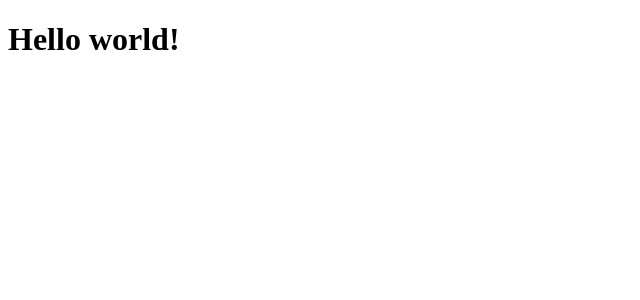
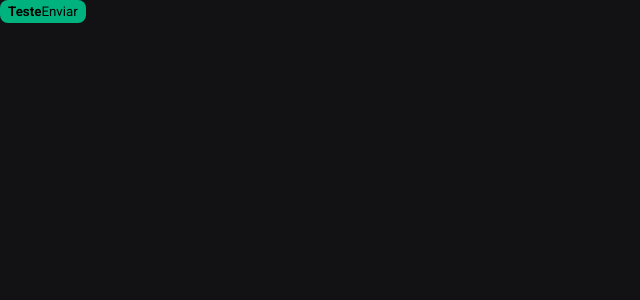
Before and after one commit to manueldembo/next, a Next.js app: page / in a window 1280 px wide. Shown: the top 300 px of the page, without its empty margins (0-640 px from the left). Built offline with nearby package versions, Linux system fonts and the light colour scheme.

Commit message:
@next:configuracao do estilo global e do tema da aplicacao-v1.0.0

```diff
--- a/package.json
+++ b/package.json
@@ -10,6 +10,7 @@
   },
   "dependencies": {
     "@next/font": "13.1.5",
+    "@stitches/react": "^1.2.8",
     "next": "13.1.5",
     "react": "18.2.0",
     "react-dom": "18.2.0"
--- a/src/pages/_app.tsx
+++ b/src/pages/_app.tsx
@@ -1,3 +1,8 @@
-export default function App({ Component, pageProps }) {
+import { AppProps } from "next/app";
+import { globalStyle } from "../styles/global";
+
+globalStyle()
+
+export default function App({ Component, pageProps }: AppProps) {
   return <Component {...pageProps} />
 }
--- a/src/pages/_document.tsx
+++ b/src/pages/_document.tsx
@@ -1,4 +1,5 @@
 import { Html, Head, Main, NextScript} from 'next/document'
+import { getCssText } from '../styles'
 
 export default function Document() {
     return (
@@ -7,6 +8,7 @@
                 <link rel="preconnect" href="https://fonts.googleapis.com" />
                 <link rel="preconnect" href="https://fonts.gstatic.com" crossOrigin="anonymous" />
                 <link href="https://fonts.googleapis.com/css2?family=Roboto+Mono:wght@700&family=Roboto:wght@400;700&display=swap" rel="stylesheet" />
+                <style id="stitches" dangerouslySetInnerHTML={{ __html: getCssText()}}/>
             </Head>
 
             <body>
--- a/src/pages/index.tsx
+++ b/src/pages/index.tsx
@@ -1,6 +1,32 @@
+import { styled } from '../styles';
+
+const Button = styled('button', {
+  backgroundColor: '$green300',
+  border: 0,
+  borderRadius: 8,
+  padding: '4px 8px',
+
+  span: {
+    fontWeight: 'bold',
+  },
+
+  '&:hover': {
+    filter: 'brightness(0.8)'
+  },
+
+
+})
+
+
 export default function Home() {
 
   return (
-    <h1>Hello world!</h1>
+    <Button>
+      <span>
+        Teste
+      </span>
+
+      Enviar
+    </Button>
   )
 }
--- /dev/null
+++ b/src/styles/global.ts
@@ -0,0 +1,18 @@
+import { globalCss } from ".";
+
+export const globalStyle = globalCss({
+    '*': {
+        padding: 0,
+        margin: 0,
+    },
+    body: {
+        background: '$gray900',
+        color: "$gray100",
+        '-webkit-font-smoothing': 'antialiased',
+    },
+    'body, button, textarea, input': {
+        fontFamily: 'Roboto',
+        fontWeight: 400,
+    }
+
+})
--- /dev/null
+++ b/src/styles/index.ts
@@ -0,0 +1,26 @@
+import { createStitches } from '@stitches/react'
+
+export const {
+    config,
+    styled,
+    css,
+    globalCss,
+    keyframes,
+    getCssText,
+    theme,
+    createTheme
+
+} = createStitches({
+    theme: {
+        colors: {
+            white: '#fff',
+            gray900: '#121214',
+            gray800: '#202024',
+            gray300: '#c4c4cc',
+            gray100: '#e1e1e6',
+
+            green500: '#00875f',
+            green300: '#00b37e'
+        }
+    }
+})
```
Also changed, not shown: 1 other file (tests, documents, lock files or other folders).
